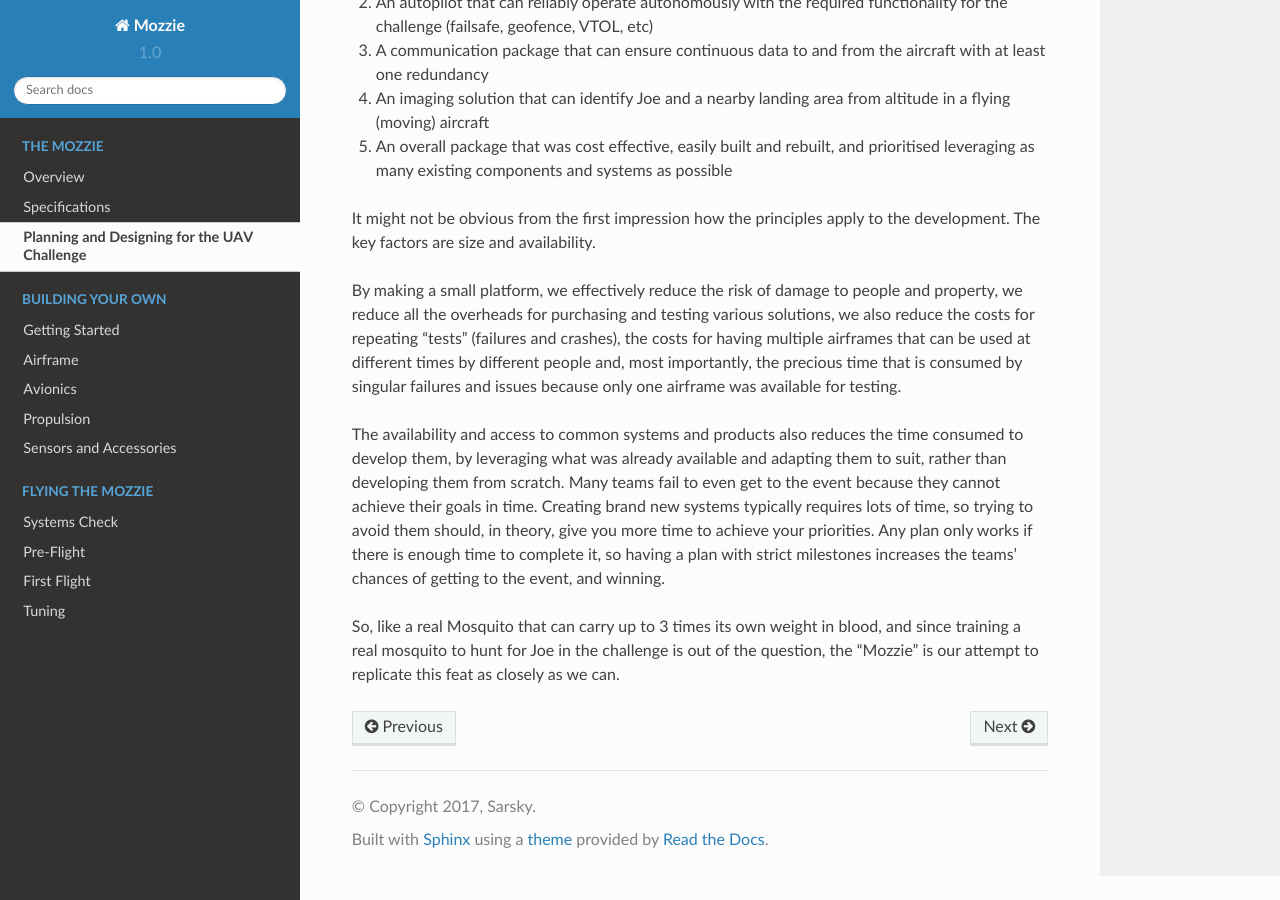
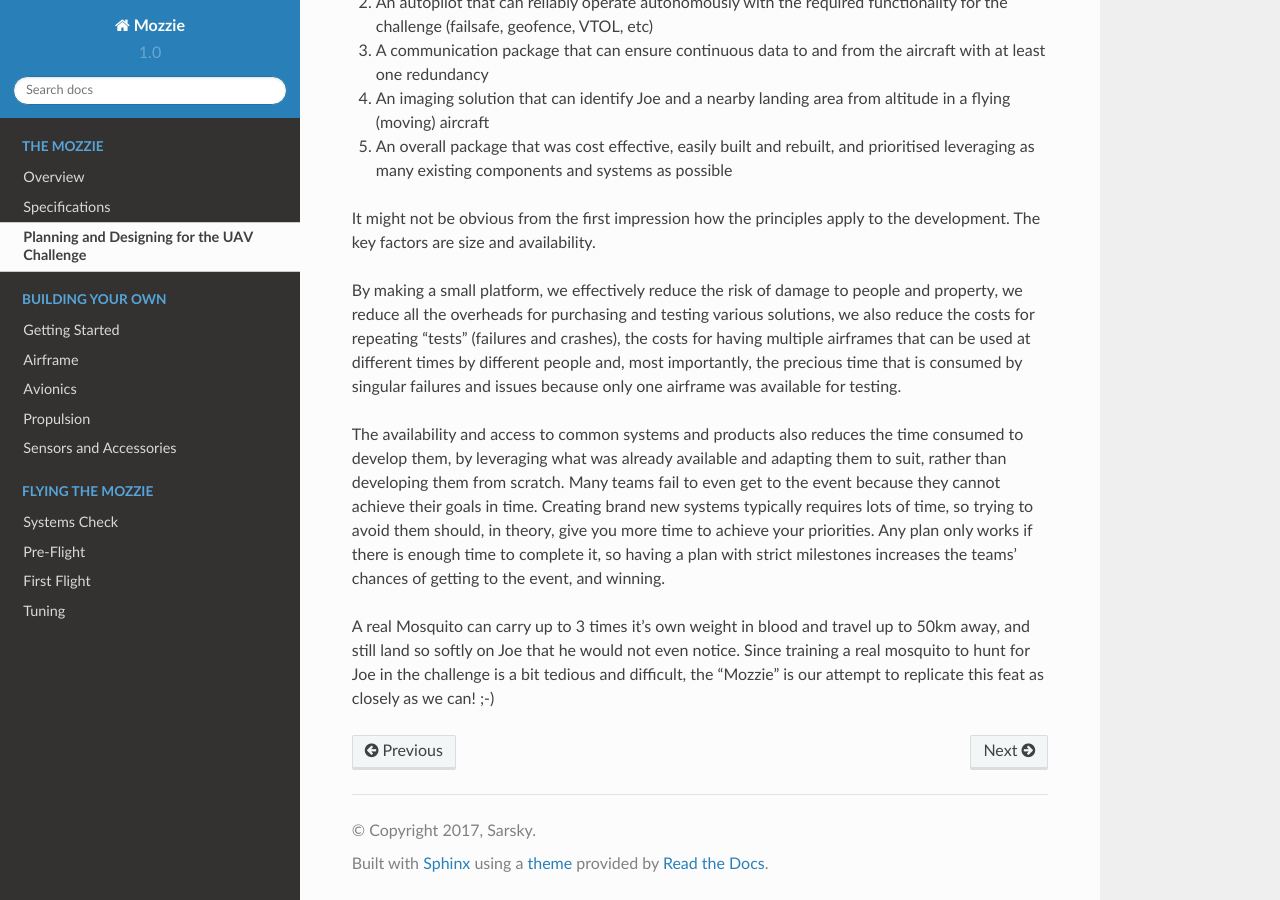
Before and after one commit to sarsky/Mozzie, a Sphinx documentation site: the page built from docs/source/DesignChallenge.rst, in a window 1280 px wide and 900 px high, scrolled down 1009 px. Built offline with Sphinx 7.4.7 and the Read the Docs theme 2.0.0, drawn with Linux system fonts in a browser that asks for light colours; pages that are not in the unit, such as notebooks, are missing from menus.

```diff
--- a/docs/source/Accessories.rst
+++ b/docs/source/Accessories.rst
@@ -155,8 +155,8 @@ For the blood sample, the challenge rules require a tube 100mm long and 20mm wid
 We used a Berocca tube (similar to a Smarties tube) with about the right dimensions, but any lightweight tube of similar dimensions should suffice to contain the sample.
 Adding extra padding to reduce the likelihood of breaking the vial is optional.
 
-.. image:: images/SampleTube_SM.jpg
-      :target: images/SampleTube.jpg
+.. image:: images/Fuselage/SampleTube_SM.jpg
+      :target: images/Fuselage/SampleTube.jpg
 
 First cut the Berocca tube to the right length so that it just clears the height of the foam lid whilst standing on the 3D printed cap. This should be about XXmm long.
 It can also be partially recessed into the foam lid to make it more streamlined; however, ensure that it is easy to both remove the Berocca tube cap and that it secures properly, to avoid the sample falling out.
--- a/docs/source/DesignChallenge.rst
+++ b/docs/source/DesignChallenge.rst
@@ -45,5 +45,5 @@ Many teams fail to even get to the event because they cannot achieve their goals
 Creating brand new systems typically requires lots of time, so trying to avoid them should, in theory, give you more time to achieve your priorities.
 Any plan only works if there is enough time to complete it, so having a plan with strict milestones increases the teams' chances of getting to the event, and winning.
 
-So, like a real Mosquito that can carry up to 3 times its own weight in blood, and since training a real mosquito to hunt for Joe in the challenge is out of the question,
-the "Mozzie" is our attempt to replicate this feat as closely as we can.
+A real Mosquito can carry up to 3 times it's own weight in blood and travel up to 50km away, and still land so softly on Joe that he would not even notice.
+Since training a real mosquito to hunt for Joe in the challenge is a bit tedious and difficult, the "Mozzie" is our attempt to replicate this feat as closely as we can! ;-)
```
Also changed, not shown: docs/source/AvionicsEnclosureAssembly.rst (+11 -9 lines), docs/source/images/AE/3DPrintAs_SM.jpg (added), docs/source/images/AE/GPS1.jpg (added), docs/source/images/AE/GPS1_SM.jpg (added), docs/source/images/AE/GPS2.jpg (added), docs/source/images/AE/GPS2_SM.jpg (added), docs/source/images/AE/Pitot.jpg (added), docs/source/images/AE/Pitot_SM.jpg (added), docs/source/images/AE/SampleTube_SM.jpg (deleted), docs/source/images/Fuselage/ForwardMotorMountInstall_SM.jpg (added), docs/source/images/Propulsion/BLHeli_Setup.JPG (renamed from docs/source/images/BLHeli_Setup.JPG), 4 other files.
